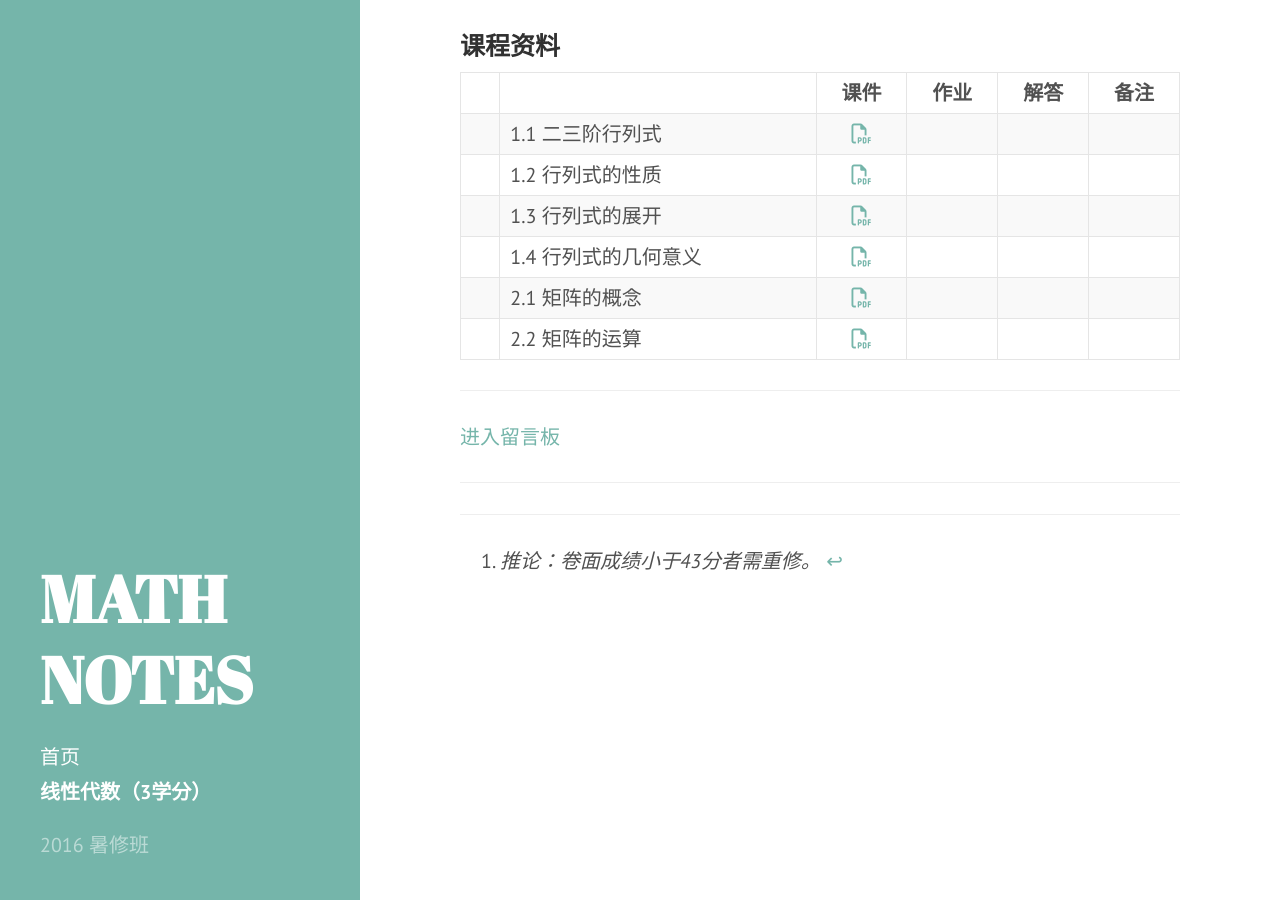
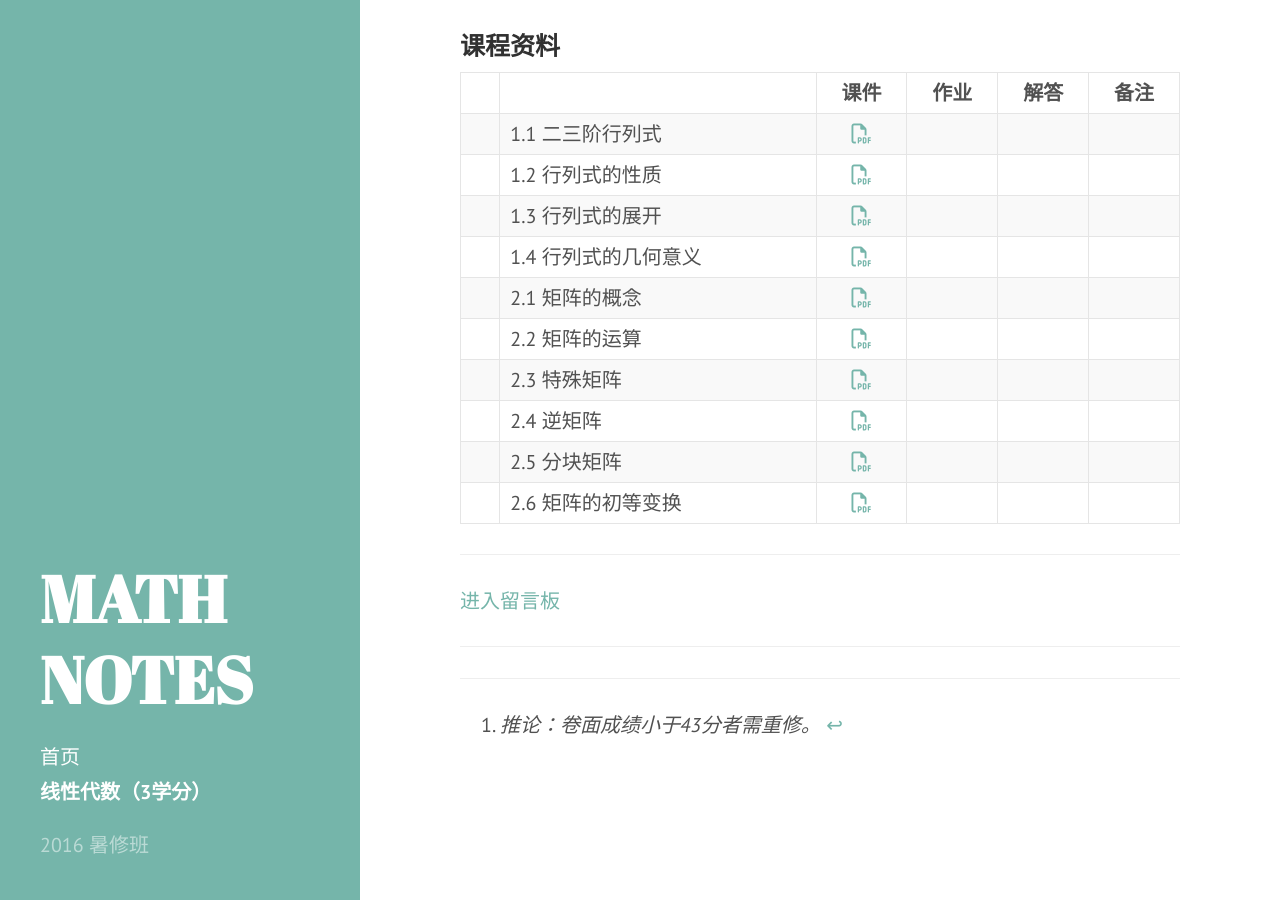
Before and after one commit to liang-teaching/liang-teaching.github.io, a Jekyll site: the page built from 2016_fall_LinearAlgebra/index.md, in a window 1280 px wide and 900 px high, scrolled down 578 px. Built offline with Jekyll 4.4.1, drawn with Linux system fonts in a browser that asks for light colours; nearby versions of some CDN libraries.

Commit message:
上传课件

```diff
--- a/2016_fall_LinearAlgebra/index.md
+++ b/2016_fall_LinearAlgebra/index.md
@@ -34,6 +34,12 @@ title: 线性代数（3学分）
 |  | 1.4 行列式的几何意义 |  <a href="lectures/1_4_行列式的几何意义.pdf" target="_blank"><i class="fa fa-file-pdf-o" aria-hidden="true"></i></a>    |      |     |     |
 |  | 2.1 矩阵的概念 |  <a href="lectures/2_1_矩阵的概念.pdf" target="_blank"><i class="fa fa-file-pdf-o" aria-hidden="true"></i></a>    |      |     |     |
 |  | 2.2 矩阵的运算 |  <a href="lectures/2_2_矩阵的运算.pdf" target="_blank"><i class="fa fa-file-pdf-o" aria-hidden="true"></i></a>    |      |     |     |
+|  | 2.3 特殊矩阵 |  <a href="lectures/2_3_特殊矩阵.pdf" target="_blank"><i class="fa fa-file-pdf-o" aria-hidden="true"></i></a>    |      |     |     |
+|  | 2.4 逆矩阵 |  <a href="lectures/2_4_逆矩阵.pdf" target="_blank"><i class="fa fa-file-pdf-o" aria-hidden="true"></i></a>    |      |     |     |
+|  | 2.5 分块矩阵 |  <a href="lectures/2_5_分块矩阵.pdf" target="_blank"><i class="fa fa-file-pdf-o" aria-hidden="true"></i></a>    |      |     |     |
+|  | 2.6 矩阵的初等变换 |  <a href="lectures/2_6_矩阵的初等变换.pdf" target="_blank"><i class="fa fa-file-pdf-o" aria-hidden="true"></i></a>    |      |     |     |
+
+
 
 ---
 
```
Also changed, not shown: 4 other files.
